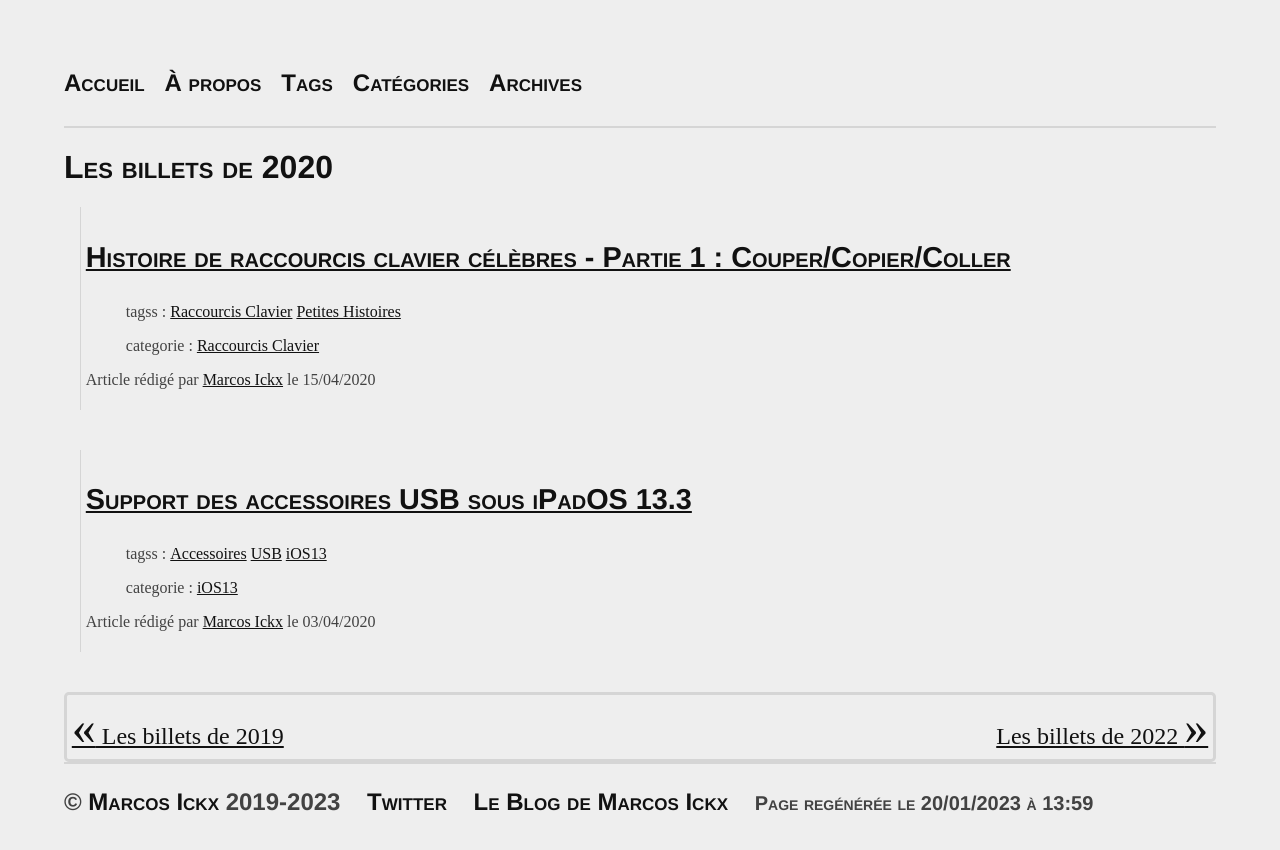
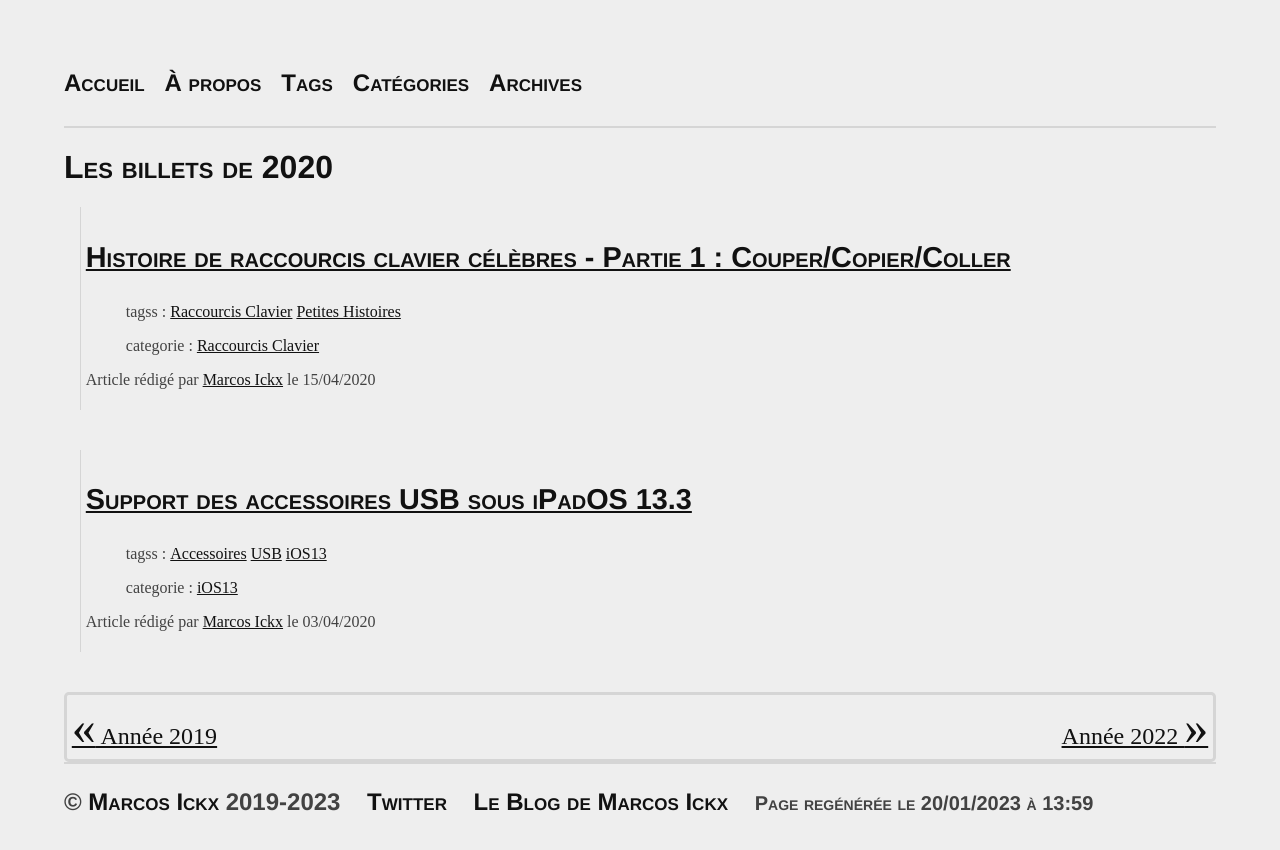
Before and after one commit to MarcosIckx/PreviewMarcosxNet, a Jekyll site: the page built from _archives/2020.md, in a window 1280 px wide. Shown: the top 850 px of the page. Built offline with Jekyll 4.4.1, drawn with Linux system fonts in a browser that asks for light colours; some of the changed lines change nothing that is shown.

Commit message:
Update previous-next.html

```diff
--- a/_includes/previous-next.html
+++ b/_includes/previous-next.html
@@ -2,18 +2,24 @@
 ~~~
 deux cas de figure se présente ici:
 
+Cas 1:
+on vérifie si le layout utilisé est celui des archives.
+et si c´est le cas, on va rechercher les infos
+previous et next correspondantes à l´année de l´archive.
+Ça permet de changer cela.
+
+Sinon
+
+Cas 2:
 si une entrée page.previous/page.next
 est mentionnée sur le front de la page ou du post,
 les infos seront alors utilisées en priorité
 pour construire le bloc précédent / suivant
 quelque soit le layout utilisé.
+À noter que les pages des collections ont une entrée
+previous et next.
 
-Sinon
-on vérifie si le layout utilisé est celui des archives.
-et si c´esr le cas, on va rechercher les infos
-previous et next correspondantes à l´année de l´archive.
-
-attention que previous et next doivent avoir
+Attention que previous et next doivent avoir
 au moins ces deux éléments
 url : l´url de la page/post précédent/suivant
 title : le titre de la page/post précédent/suivant
@@ -22,16 +28,13 @@ title : le titre de la page/post précédent/suivant
 
 
 {%- assign debugMode = include.debug | default: false -%}
-{%- if page.previous or page.next -%}
-{%- if debugMode -%}
-<div class="debug">
-page.previous: {{page.previous}}
-page.next: {{page.next}}
-</div>
-{%- endif -%}
-  {%- assign previous = page.previous -%}
-  {%- assign next = page.next -%}
-{%- elsif page.layout contains "archives" -%}
+
+{%- comment -%}
+Si le layout utilisé est "archives",
+  alors on recherchera previous et next
+    sur base des data archives
+{%- endcomment -%}
+{%- if page.layout contains "archives" -%}
   {%- assign archive = site.data.archives[page.year] -%}
   {%- if debugMode -%}
   <div class="debug">
@@ -44,13 +47,29 @@ archive.next: {{archive.next}}
   {%- endif -%}
   {%- assign previous = site.data.archives[archive.previous] -%}
   {%- assign next = site.data.archives[archive.next] -%}
+{%- comment -%}
+Si ce n´est pas le layout "archives" qui est utilisé,
+  alors on prendra le previous et next
+    mentionnés dans le frontend de la page
+{%- endcomment -%}
+{%- elsif page.previous or page.next -%}
+  {%- if debugMode -%}
+  <div class="debug">
+  page.previous: {{page.previous}}
+  page.next: {{page.next}}
+  </div>
   {%- endif -%}
+  {%- assign previous = page.previous -%}
+  {%- assign next = page.next -%}
+{%- endif -%}
+
 {%- if debugMode -%}
   <div class="debug">
   previous: {{previous}}
   next: {{next}}
   </div>
 {%- endif -%}
+
 {%- if previous or next -%}
 <div class="Precedent-Suivant">
   <div class="Precedent">
```
Lines whose indentation alone changed are shown as unchanged.
